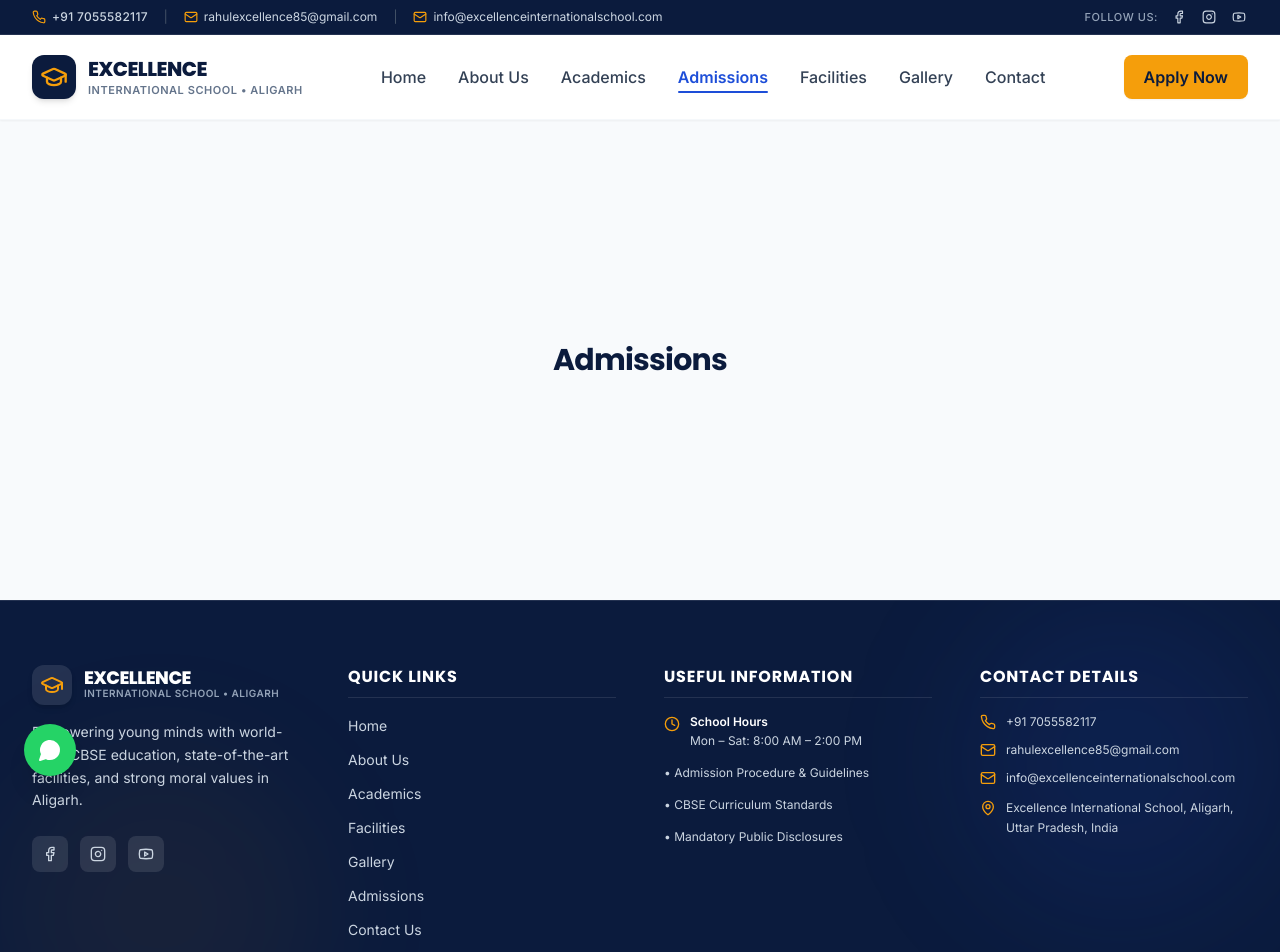
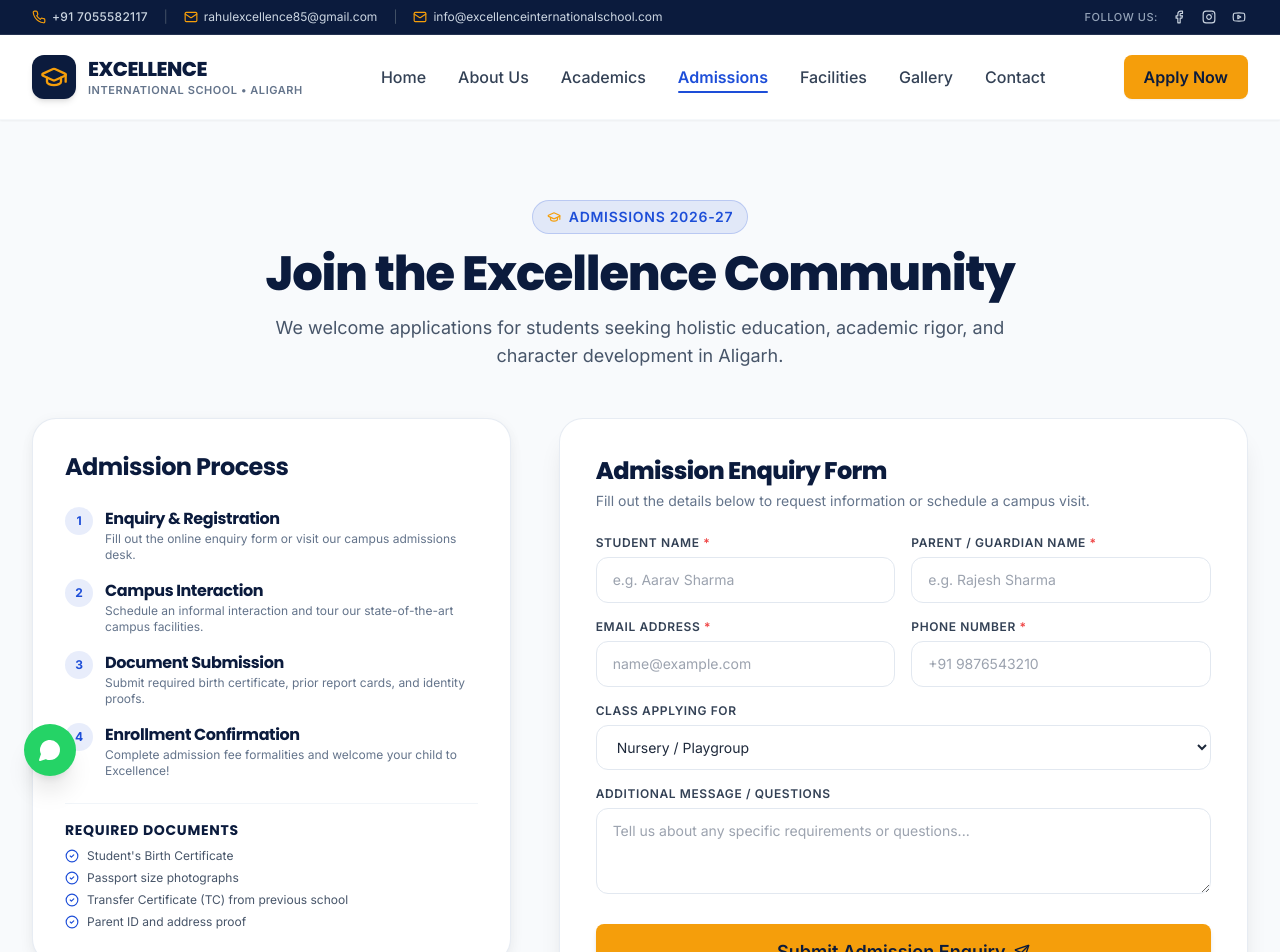
Before and after one commit to iamVishnuP/DETTROIN-INT-Vishnu-Website, a React (Vite) app in the folder det-intern/: page /admissions in a window 1280 px wide. Shown: the top 952 px of the page. Built offline with nearby package versions, Linux system fonts and the light colour scheme.

Commit message:
feat: complete production readiness, SEO metadata, route code-splitting, 404 page, and final polish (Commit 12)

```diff
--- a/det-intern/index.html
+++ b/det-intern/index.html
@@ -4,15 +4,37 @@
     <meta charset="UTF-8" />
     <link rel="icon" type="image/svg+xml" href="/vite.svg" />
     <meta name="viewport" content="width=device-width, initial-scale=1.0" />
-    <title>Excellence International School | Aligarh</title>
-    <meta name="description" content="Official website redesign of Excellence International School, Aligarh. Providing world-class education and holistic student development." />
+
+    <!-- Primary Meta Tags -->
+    <title>Excellence International School | Aligarh - Shaping Future Leaders</title>
+    <meta name="title" content="Excellence International School | Aligarh - Shaping Future Leaders" />
+    <meta name="description" content="Official website redesign of Excellence International School, Aligarh. Providing world-class CBSE education, state-of-the-art facilities, and holistic student development." />
+    <meta name="keywords" content="Excellence International School, Aligarh School, CBSE School Aligarh, Best School Aligarh, Quality Education, Admissions Aligarh" />
+    <meta name="robots" content="index, follow" />
+    <link rel="canonical" href="https://excellenceinternationalschool.com/" />
+
+    <!-- Open Graph / Facebook -->
+    <meta property="og:type" content="website" />
+    <meta property="og:url" content="https://excellenceinternationalschool.com/" />
+    <meta property="og:title" content="Excellence International School | Aligarh - Shaping Future Leaders" />
+    <meta property="og:description" content="Providing world-class CBSE education, state-of-the-art facilities, and holistic student development in Aligarh." />
+    <meta property="og:image" content="https://excellenceinternationalschool.com/og-image.jpg" />
+    <meta property="og:site_name" content="Excellence International School" />
+
+    <!-- Twitter Card -->
+    <meta name="twitter:card" content="summary_large_image" />
+    <meta name="twitter:url" content="https://excellenceinternationalschool.com/" />
+    <meta name="twitter:title" content="Excellence International School | Aligarh" />
+    <meta name="twitter:description" content="Providing world-class CBSE education, state-of-the-art facilities, and holistic student development in Aligarh." />
+    <meta name="twitter:image" content="https://excellenceinternationalschool.com/og-image.jpg" />
+
     <!-- Google Fonts: Poppins (Heading) & Inter (Body) -->
     <link rel="preconnect" href="https://fonts.googleapis.com">
     <link rel="preconnect" href="https://fonts.gstatic.com" crossorigin>
     <link href="https://fonts.googleapis.com/css2?family=Inter:wght@300;400;500;600;700&family=Poppins:wght@400;500;600;700;800&display=swap" rel="stylesheet">
   </head>
-  <body class="bg-neutral-50 text-neutral-800 font-body antialiased selection:bg-accent selection:text-primary min-h-screen">
-    <div id="root"></div>
+  <body class="bg-neutral-50 text-neutral-800 font-body antialiased selection:bg-accent selection:text-primary min-h-screen flex flex-col">
+    <div id="root" class="flex-grow flex flex-col"></div>
     <script type="module" src="/src/main.jsx"></script>
   </body>
 </html>
--- a/det-intern/src/App.jsx
+++ b/det-intern/src/App.jsx
@@ -1,17 +1,22 @@
-import React from 'react';
+import React, { Suspense, lazy } from 'react';
 import { BrowserRouter as Router, Routes, Route } from 'react-router-dom';
 import MainLayout from './layouts/MainLayout';
-import Home from './pages/Home';
-import About from './pages/About';
-import Admissions from './pages/Admissions';
-import Academics from './pages/Academics';
-import Facilities from './pages/Facilities';
-import Gallery from './pages/Gallery';
-import Contact from './pages/Contact';
+import LoadingSpinner from './components/common/LoadingSpinner';
+
+// Route Code Splitting via React.lazy for optimized initial bundle loading
+const Home = lazy(() => import('./pages/Home'));
+const About = lazy(() => import('./pages/About'));
+const Admissions = lazy(() => import('./pages/Admissions'));
+const Academics = lazy(() => import('./pages/Academics'));
+const Facilities = lazy(() => import('./pages/Facilities'));
+const Gallery = lazy(() => import('./pages/Gallery'));
+const Contact = lazy(() => import('./pages/Contact'));
+const NotFound = lazy(() => import('./pages/NotFound'));
 
 function App() {
   return (
     <Router>
+      <Suspense fallback={<LoadingSpinner />}>
         <Routes>
           <Route path="/" element={<MainLayout />}>
             <Route index element={<Home />} />
@@ -21,10 +26,11 @@ function App() {
             <Route path="facilities" element={<Facilities />} />
             <Route path="gallery" element={<Gallery />} />
             <Route path="contact" element={<Contact />} />
-          {/* Catch-all route redirecting back to Home */}
-          <Route path="*" element={<Home />} />
+            {/* Catch-all route displaying friendly 404 Page */}
+            <Route path="*" element={<NotFound />} />
           </Route>
         </Routes>
+      </Suspense>
     </Router>
   );
 }
--- /dev/null
+++ b/det-intern/src/components/common/LoadingSpinner.jsx
@@ -0,0 +1,26 @@
+import React from 'react';
+import { GraduationCap } from 'lucide-react';
+
+/**
+ * LoadingSpinner Component
+ * Elegant loading fallback for Suspense route transitions.
+ */
+const LoadingSpinner = () => {
+  return (
+    <div className="flex-grow flex flex-col items-center justify-center min-h-[60vh] py-16 px-4">
+      <div className="relative flex items-center justify-center">
+        {/* Animated Outer Ring */}
+        <div className="w-16 h-16 rounded-full border-4 border-slate-200 border-t-secondary animate-spin" />
+        {/* Inner Emblem */}
+        <div className="absolute text-accent">
+          <GraduationCap className="w-6 h-6" />
+        </div>
+      </div>
+      <p className="mt-4 text-sm font-semibold text-primary tracking-wide">
+        Loading Excellence...
+      </p>
+    </div>
+  );
+};
+
+export default LoadingSpinner;
--- a/det-intern/src/components/common/index.js
+++ b/det-intern/src/components/common/index.js
@@ -2,3 +2,4 @@ export { default as Button } from './Button';
 export { default as Container } from './Container';
 export { default as Section } from './Section';
 export { default as SectionBadge } from './SectionBadge';
+export { default as LoadingSpinner } from './LoadingSpinner';
--- a/det-intern/src/pages/About.jsx
+++ b/det-intern/src/pages/About.jsx
@@ -1,9 +1,15 @@
 import React from 'react';
+import AboutSection from '../components/about/AboutSection';
+import WhyChooseSection from '../components/why-choose/WhyChooseSection';
 
+/**
+ * Dedicated About Page (/about route)
+ */
 const About = () => {
   return (
-    <div className="flex-grow flex items-center justify-center min-h-[60vh] px-4">
-      <h1 className="text-3xl font-bold text-primary">About</h1>
+    <div className="flex-grow">
+      <AboutSection />
+      <WhyChooseSection />
     </div>
   );
 };
--- a/det-intern/src/pages/Academics.jsx
+++ b/det-intern/src/pages/Academics.jsx
@@ -1,9 +1,13 @@
 import React from 'react';
+import AcademicPrograms from '../components/academics/AcademicPrograms';
 
+/**
+ * Dedicated Academics Page (/academics route)
+ */
 const Academics = () => {
   return (
-    <div className="flex-grow flex items-center justify-center min-h-[60vh] px-4">
-      <h1 className="text-3xl font-bold text-primary">Academics</h1>
+    <div className="flex-grow">
+      <AcademicPrograms />
     </div>
   );
 };
--- a/det-intern/src/pages/Admissions.jsx
+++ b/det-intern/src/pages/Admissions.jsx
@@ -1,9 +1,100 @@
 import React from 'react';
+import Container from '../components/common/Container';
+import SectionBadge from '../components/common/SectionBadge';
+import AdmissionForm from '../components/contact/AdmissionForm';
+import WhyChooseSection from '../components/why-choose/WhyChooseSection';
+import { GraduationCap, CheckCircle2 } from 'lucide-react';
 
+/**
+ * Dedicated Admissions Page (/admissions route)
+ */
 const Admissions = () => {
   return (
-    <div className="flex-grow flex items-center justify-center min-h-[60vh] px-4">
-      <h1 className="text-3xl font-bold text-primary">Admissions</h1>
+    <div className="flex-grow py-12 sm:py-16 lg:py-20 bg-slate-50">
+      <Container className="space-y-12">
+        {/* Page Header */}
+        <div className="text-center max-w-3xl mx-auto space-y-4">
+          <SectionBadge icon={GraduationCap}>Admissions 2026-27</SectionBadge>
+          <h1 className="text-3xl sm:text-5xl font-extrabold text-primary font-heading tracking-tight leading-tight">
+            Join the Excellence Community
+          </h1>
+          <p className="text-base sm:text-lg text-neutral-600 font-normal leading-relaxed">
+            We welcome applications for students seeking holistic education, academic rigor, and character development in Aligarh.
+          </p>
+        </div>
+
+        {/* Admission Guidelines & Form Grid */}
+        <div className="grid grid-cols-1 lg:grid-cols-12 gap-8 lg:gap-12 items-start">
+
+          {/* Left Column: Guidelines & Process */}
+          <div className="lg:col-span-5 bg-white p-7 sm:p-8 rounded-3xl border border-slate-200/80 shadow-subtle space-y-6">
+            <h3 className="text-2xl font-heading font-bold text-primary">
+              Admission Process
+            </h3>
+
+            <div className="space-y-4 text-sm text-neutral-600">
+              <div className="flex items-start gap-3">
+                <span className="w-7 h-7 rounded-full bg-secondary/10 text-secondary font-bold flex items-center justify-center flex-shrink-0 text-xs">
+                  1
+                </span>
+                <div>
+                  <h4 className="font-bold text-primary text-base">Enquiry & Registration</h4>
+                  <p className="text-xs text-neutral-500">Fill out the online enquiry form or visit our campus admissions desk.</p>
+                </div>
+              </div>
+
+              <div className="flex items-start gap-3">
+                <span className="w-7 h-7 rounded-full bg-secondary/10 text-secondary font-bold flex items-center justify-center flex-shrink-0 text-xs">
+                  2
+                </span>
+                <div>
+                  <h4 className="font-bold text-primary text-base">Campus Interaction</h4>
+                  <p className="text-xs text-neutral-500">Schedule an informal interaction and tour our state-of-the-art campus facilities.</p>
+                </div>
+              </div>
+
+              <div className="flex items-start gap-3">
+                <span className="w-7 h-7 rounded-full bg-secondary/10 text-secondary font-bold flex items-center justify-center flex-shrink-0 text-xs">
+                  3
+                </span>
+                <div>
+                  <h4 className="font-bold text-primary text-base">Document Submission</h4>
+                  <p className="text-xs text-neutral-500">Submit required birth certificate, prior report cards, and identity proofs.</p>
+                </div>
+              </div>
+
+              <div className="flex items-start gap-3">
+                <span className="w-7 h-7 rounded-full bg-secondary/10 text-secondary font-bold flex items-center justify-center flex-shrink-0 text-xs">
+                  4
+                </span>
+                <div>
+                  <h4 className="font-bold text-primary text-base">Enrollment Confirmation</h4>
+                  <p className="text-xs text-neutral-500">Complete admission fee formalities and welcome your child to Excellence!</p>
+                </div>
+              </div>
+            </div>
+
+            <div className="pt-4 border-t border-slate-100 space-y-2">
+              <h4 className="font-bold text-primary text-sm uppercase tracking-wider">Required Documents</h4>
+              <ul className="space-y-1.5 text-xs text-neutral-600">
+                <li className="flex items-center gap-2"><CheckCircle2 className="w-3.5 h-3.5 text-secondary" /> Student's Birth Certificate</li>
+                <li className="flex items-center gap-2"><CheckCircle2 className="w-3.5 h-3.5 text-secondary" /> Passport size photographs</li>
+                <li className="flex items-center gap-2"><CheckCircle2 className="w-3.5 h-3.5 text-secondary" /> Transfer Certificate (TC) from previous school</li>
+                <li className="flex items-center gap-2"><CheckCircle2 className="w-3.5 h-3.5 text-secondary" /> Parent ID and address proof</li>
+              </ul>
+            </div>
+          </div>
+
+          {/* Right Column: Admission Form */}
+          <div className="lg:col-span-7">
+            <AdmissionForm />
+          </div>
+
+        </div>
+
+        {/* Why Choose Us Highlight */}
+        <WhyChooseSection />
+      </Container>
     </div>
   );
 };
--- a/det-intern/src/pages/Facilities.jsx
+++ b/det-intern/src/pages/Facilities.jsx
@@ -1,9 +1,13 @@
 import React from 'react';
+import CampusFacilities from '../components/facilities/CampusFacilities';
 
+/**
+ * Dedicated Facilities Page (/facilities route)
+ */
 const Facilities = () => {
   return (
-    <div className="flex-grow flex items-center justify-center min-h-[60vh] px-4">
-      <h1 className="text-3xl font-bold text-primary">Facilities</h1>
+    <div className="flex-grow">
+      <CampusFacilities />
     </div>
   );
 };
--- a/det-intern/src/pages/Gallery.jsx
+++ b/det-intern/src/pages/Gallery.jsx
@@ -1,9 +1,13 @@
 import React from 'react';
+import GallerySection from '../components/gallery/GallerySection';
 
+/**
+ * Dedicated Gallery Page (/gallery route)
+ */
 const Gallery = () => {
   return (
-    <div className="flex-grow flex items-center justify-center min-h-[60vh] px-4">
-      <h1 className="text-3xl font-bold text-primary">Gallery</h1>
+    <div className="flex-grow">
+      <GallerySection />
     </div>
   );
 };
--- /dev/null
+++ b/det-intern/src/pages/NotFound.jsx
@@ -0,0 +1,42 @@
+import React from 'react';
+import { Link } from 'react-router-dom';
+import { Home, AlertTriangle } from 'lucide-react';
+import Container from '../components/common/Container';
+import Button from '../components/common/Button';
+
+/**
+ * NotFound Component (404 Page)
+ * Friendly error page displayed when a user navigates to an invalid path.
+ */
+const NotFound = () => {
+  return (
+    <div className="flex-grow flex items-center justify-center py-20 px-4">
+      <Container className="text-center max-w-lg">
+        <div className="w-20 h-20 rounded-3xl bg-amber-100 text-amber-600 flex items-center justify-center mx-auto mb-6 shadow-sm">
+          <AlertTriangle className="w-10 h-10" />
+        </div>
+
+        <span className="text-xs font-bold uppercase tracking-widest text-secondary block mb-2">
+          Error 404
+        </span>
+
+        <h1 className="text-3xl sm:text-4xl font-extrabold text-primary font-heading tracking-tight mb-3">
+          Page Not Found
+        </h1>
+
+        <p className="text-base text-neutral-600 font-normal leading-relaxed mb-8">
+          The page you are looking for doesn't exist, has been moved, or is temporarily unavailable.
+        </p>
+
+        <Link to="/">
+          <Button variant="accent" size="lg" className="font-bold shadow-md inline-flex items-center gap-2">
+            <Home className="w-5 h-5" />
+            <span>Return to Homepage</span>
+          </Button>
+        </Link>
+      </Container>
+    </div>
+  );
+};
+
+export default NotFound;
```
Lines whose indentation alone changed are shown as unchanged.
